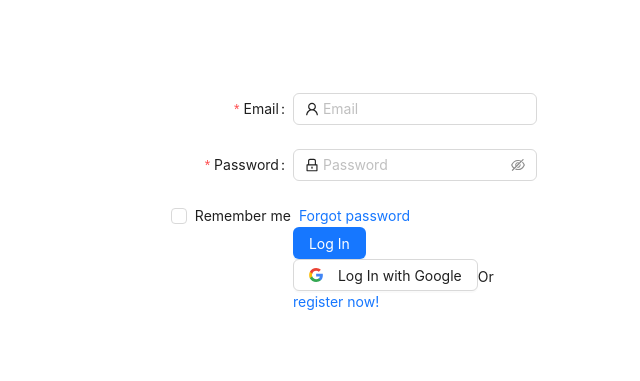
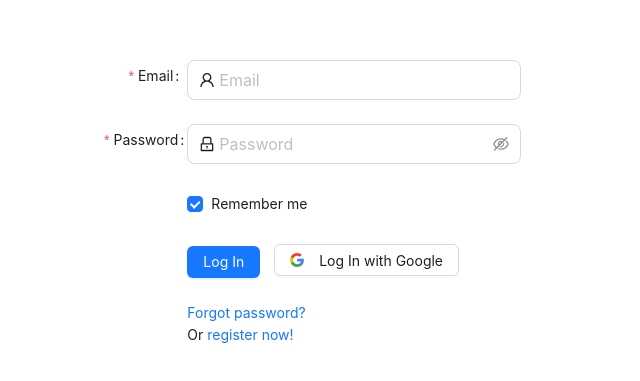
Before and after one commit to hannahw1004/dubhacks23, a React (Create React App) app: page / in a window 1280 px wide. Shown: the part 185-566 px from the top of the page, without its empty margins (286-926 px from the left). Built offline with nearby package versions, Linux system fonts and the light colour scheme.

Commit message:
Modify login layout

```diff
--- a/src/LogIn.tsx
+++ b/src/LogIn.tsx
@@ -1,15 +1,19 @@
-import React from 'react';
-import {Link} from "react-router-dom"
-import { LockOutlined, UserOutlined } from '@ant-design/icons';
-import { Button, Checkbox, Form, Input } from 'antd';
+import React from "react";
+import { Link } from "react-router-dom";
+import { LockOutlined, UserOutlined } from "@ant-design/icons";
+import { Button, Checkbox, Form, Input } from "antd";
 import google from "./google.svg";
 
 const onFinish = (values: any) => {
-    console.log('Success:', values);
+  console.log("Success:", values);
 };
 
 const onFinishFailed = (errorInfo: any) => {
-    console.log('Failed:', errorInfo);
+  console.log("Failed:", errorInfo);
+};
+
+const tailLayout = {
+  wrapperCol: { offset: 4, span: 16 },
 };
 
 type FieldType = {
@@ -19,12 +23,12 @@ type FieldType = {
 };
 
 export const Login: React.FC = () => (
-    <div className ="centered-wrapper">
+  <div className="centered-wrapper">
     <Form
       name="basic"
-        labelCol={{ span: 8 }}
+      labelCol={{ span: 4 }}
       wrapperCol={{ span: 16 }}
-        style={{ maxWidth: 600 }}
+      style={{ width: "500px" }}
       initialValues={{ remember: true }}
       onFinish={onFinish}
       onFinishFailed={onFinishFailed}
@@ -33,17 +37,22 @@ export const Login: React.FC = () => (
       <Form.Item<FieldType>
         label="Email"
         name="username"
-            rules={[{ required: true, message: 'Please input your Email!' }]}
+        rules={[{ required: true, message: "Please input your Email!" }]}
       >
-            <Input prefix={<UserOutlined className="site-form-item-icon" />} placeholder="Email"/>
+        <Input
+          size="large"
+          prefix={<UserOutlined className="site-form-item-icon" />}
+          placeholder="Email"
+        />
       </Form.Item>
 
       <Form.Item<FieldType>
         label="Password"
         name="password"
-            rules={[{ required: true, message: 'Please input your password!' }]}
+        rules={[{ required: true, message: "Please input your password!" }]}
       >
         <Input.Password
+          size="large"
           prefix={<LockOutlined className="site-form-item-icon" />}
           type="password"
           placeholder="Password"
@@ -53,28 +62,38 @@ export const Login: React.FC = () => (
       <Form.Item<FieldType>
         name="remember"
         valuePropName="checked"
-            noStyle
+        wrapperCol={{ offset: 4, span: 16 }}
       >
         <Checkbox>Remember me</Checkbox>
-
-            <a className="login-form-forgot" href="">
-                Forgot password
-            </a>
       </Form.Item>
 
-        <Form.Item wrapperCol={{ offset: 8, span: 16 }}>
-            <Button type="primary" htmlType="submit" className="login-form-button">
+      <Form.Item {...tailLayout}>
+        <Button
+          type="primary"
+          htmlType="submit"
+          className="login-form-button"
+          style={{ marginRight: "1em" }}
+        >
           Log In
         </Button>
         <Button type="default" htmlType="submit" className="login-form-button">
-                <img src={google} alt="Google" style={{height: "1em", width: "1em", marginRight: "0.5em"}}/>
+          <img
+            src={google}
+            alt="Google"
+            style={{ height: "1em", width: "1em", marginRight: "0.5em", verticalAlign: "middle" }}
+          />
           Log In with Google
         </Button>
+      </Form.Item>
+      <Form.Item wrapperCol={{ offset: 4, span: 16 }}>
+        <a className="login-form-forgot" href="">
+          Forgot password?
+        </a>
+        <br />
         Or <Link to="/SignUp">register now!</Link>
       </Form.Item>
     </Form>
   </div>
-
 );
 
 export default Login;
```
Also changed, not shown: src/index.css (line endings or trailing spaces). Lines whose indentation alone changed are shown as unchanged.
